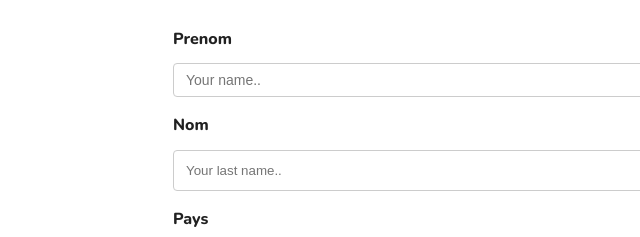
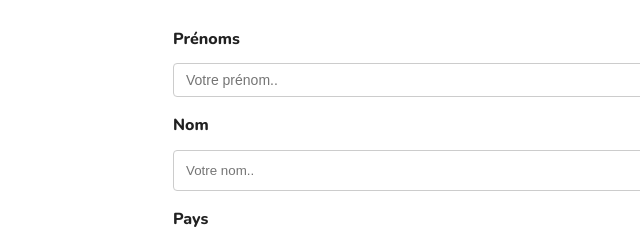
Before and after one commit to lionnelhost/blog-cesag, a plain HTML site: page contact.html in a window 1280 px wide. Shown: the part 563-800 px from the top of the page, 0-640 px from the left. Drawn offline with nearby package versions, Linux system fonts and the light colour scheme.

Commit message:
add typo

```diff
--- a/contact.html
+++ b/contact.html
@@ -45,19 +45,19 @@
             <div class="form-content">
                 <h1>Contactez-nous :</h1>
                 <form action="/action_page.php" class="mt-20">
-                    <label for="fname">Prenom</label>
-                    <input type="text" id="fname" name="firstname" class="form-control" placeholder="Your name..">
+                    <label for="fname">Prénoms</label>
+                    <input type="text" id="fname" name="firstname" class="form-control" placeholder="Votre prénom..">
 
                     <label for="lname">Nom</label>
-                    <input type="text" id="lname" name="lastname" placeholder="Your last name..">
+                    <input type="text" id="lname" name="lastname" placeholder="Votre nom..">
 
                     <label for="country">Pays</label>
                     <select id="country" name="country">
-                    <option value="senagl">Senegal</option>
+                    <option value="senagl">Sénégal</option>
                     <option value="ivoryCost">Côte d'Ivoire</option>
                     <option value="burkina">Burkina Fasso</option>
                     <option value="niger">Niger</option>
-                    <option value="benin">Benin</option>
+                    <option value="benin">Bénin</option>
                     <option value="cameroon">Cameroun</option>
                     </select>
 
```
